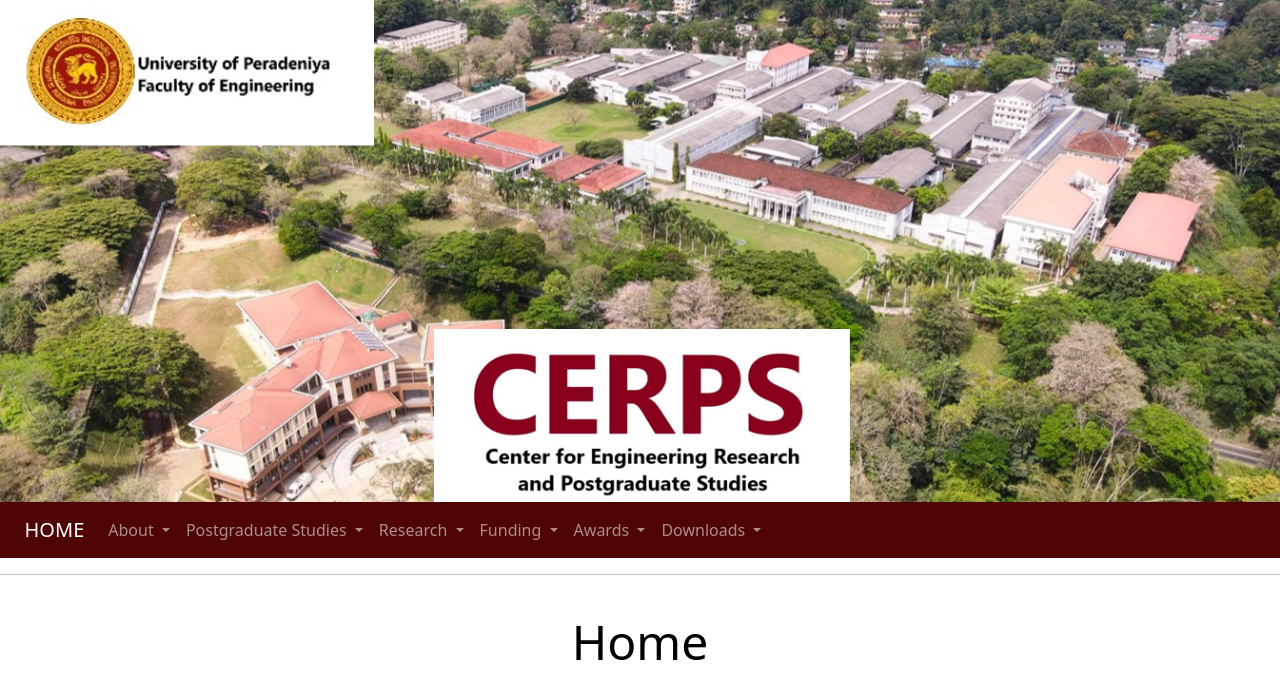
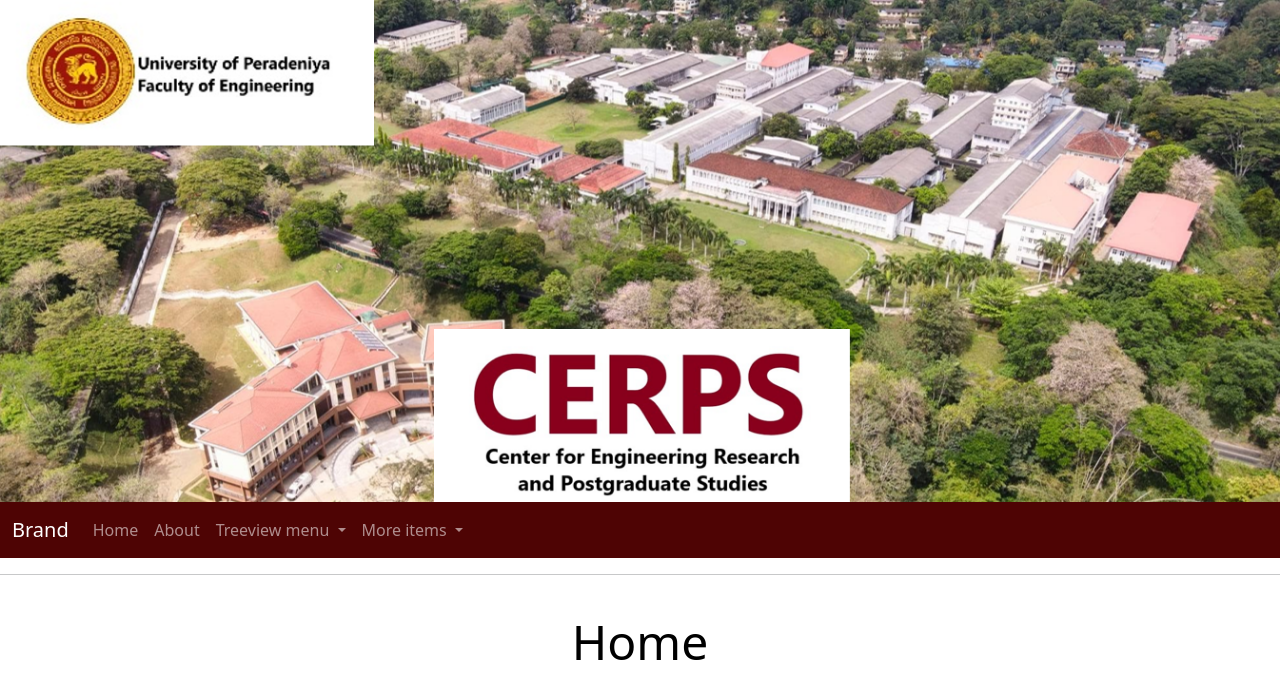
Before and after one commit to Mihilih/mysite, a Django app: page / in a window 1280 px wide. Shown: the top 685 px of the page. Run offline with Django 3.2, Linux system fonts and the light colour scheme; some libraries are stand-ins or nearby versions.

Commit message:
dropdown

```diff
--- a/mysite/cerps/templates/cerps/layout.html
+++ b/mysite/cerps/templates/cerps/layout.html
@@ -4,11 +4,112 @@
 <html lang="en">
     <head>
         <title>CERPS</title>
+
+        <meta charset="utf-8">
+        <meta name="viewport" content="width=device-width, initial-scale=1, shrink-to-fit=no">
+        <meta name="keywords" content="htmlcss bootstrap, multi level menu, submenu, treeview nav menu examples" />
+        <meta name="description" content="Bootstrap 5 navbar multilevel treeview examples for any type of project, Bootstrap 5" />
         <meta name="viewport" content="width=device-width, initial-scale=1">
         <link href="https://cdn.jsdelivr.net/npm/bootstrap@5.1.2/dist/css/bootstrap.min.css" rel="stylesheet" integrity="sha384-uWxY/CJNBR+1zjPWmfnSnVxwRheevXITnMqoEIeG1LJrdI0GlVs/9cVSyPYXdcSF" crossorigin="anonymous">
         <script src="https://cdn.jsdelivr.net/npm/bootstrap@5.1.2/dist/js/bootstrap.bundle.min.js" integrity="sha384-kQtW33rZJAHjgefvhyyzcGF3C5TFyBQBA13V1RKPf4uH+bwyzQxZ6CmMZHmNBEfJ" crossorigin="anonymous"></script>
         <link rel="stylesheet" type="text/css" href="{% static 'cerps/styles.css' %}">
-        <script>
+        <style type="text/css">
+
+          /* ============ desktop view ============ */
+          @media all and (min-width: 992px) {
+
+            .dropdown-menu li{
+              position: relative;
+            }
+            .dropdown-menu .submenu{
+              display: none;
+              position: absolute;
+              left:100%; top:-7px;
+            }
+            .dropdown-menu .submenu-left{
+              right:100%; left:auto;
+            }
+
+            .dropdown-menu > li:hover{ background-color: #f1f1f1 }
+            .dropdown-menu > li:hover > .submenu{
+              display: block;
+            }
+          }
+          /* ============ desktop view .end// ============ */
+
+          /* ============ small devices ============ */
+          @media (max-width: 991px) {
+
+          .dropdown-menu .dropdown-menu{
+              margin-left:0.7rem; margin-right:0.7rem; margin-bottom: .5rem;
+          }
+
+          .dropdown-menu > li:hover{ background-color: #f1f1f1 }
+            .dropdown-menu > li:hover > .submenu{
+              display: block;
+            }
+
+          }
+          /* ============ small devices .end// ============ */
+
+          </style>
+
+
+          <script type="text/javascript">
+          //	window.addEventListener("resize", function() {
+          //		"use strict"; window.location.reload();
+          //	});
+
+
+            document.addEventListener("DOMContentLoaded", function(){
+
+
+                /////// Prevent closing from click inside dropdown
+              document.querySelectorAll('.dropdown-menu').forEach(function(element){
+                element.addEventListener('click', function (e) {
+                  e.stopPropagation();
+                });
+              })
+
+
+
+              // make it as accordion for smaller screens
+              if (window.innerWidth < 992) {
+
+                // close all inner dropdowns when parent is closed
+                document.querySelectorAll('.navbar .dropdown').forEach(function(everydropdown){
+                  everydropdown.addEventListener('hidden.bs.dropdown', function () {
+                    // after dropdown is hidden, then find all submenus
+                      this.querySelectorAll('.submenu').forEach(function(everysubmenu){
+                        // hide every submenu as well
+                        everysubmenu.style.display = 'none';
+                      });
+                  })
+                });
+
+                document.querySelectorAll('.dropdown-menu a').forEach(function(element){
+                  element.addEventListener('click', function (e) {
+
+                      let nextEl = this.nextElementSibling;
+                      if(nextEl && nextEl.classList.contains('submenu')) {
+                        // prevent opening link if link needs to open dropdown
+                        e.preventDefault();
+                        console.log(nextEl);
+                        if(nextEl.style.display == 'block'){
+                          nextEl.style.display = 'none';
+                        } else {
+                          nextEl.style.display = 'block';
+                        }
+
+                      }
+                  });
+                })
+              }
+              // end if innerWidth
+
+            });
+            // DOMContentLoaded  end
+
             (function() {
             var id = '48f63804-268e-11ec-bd25-0242ac130002';
             var ci_search = document.createElement('script');
@@ -19,6 +120,7 @@
             s.parentNode.insertBefore(ci_search, s);
           })();
           </script>
+
         {% block script %}
 
         {% endblock %}
@@ -29,84 +131,76 @@
 
         <nav class="navbar navbar-expand-lg navbar-dark" style="background-color: #4e0404;">
           <div class="container-fluid" style="background-color: #4e0404;">
-              <a class="navbar-brand" href="{% url 'index' %}" style="margin-left: 1%;">HOME</a>
-              <button class="navbar-toggler" type="button" data-bs-toggle="collapse" data-bs-target="#navbarSupportedContent" aria-controls="navbarSupportedContent" aria-expanded="false" aria-label="Toggle navigation">
+             <a class="navbar-brand" href="#">Brand</a>
+           <button class="navbar-toggler" type="button" data-bs-toggle="collapse" data-bs-target="#main_nav"  aria-expanded="false" aria-label="Toggle navigation">
                <span class="navbar-toggler-icon"></span>
              </button>
-              <div class="collapse navbar-collapse" id="navbarSupportedContent">
-                <ul class="navbar-nav me-auto mb-2 mb-lg-0">
+           <div class="collapse navbar-collapse" id="main_nav">
 
+
+           <ul class="navbar-nav">
+             <li class="nav-item active"> <a class="nav-link" href="#">Home </a> </li>
+             <li class="nav-item"><a class="nav-link" href="#"> About </a></li>
              <li class="nav-item dropdown">
-                    <a class="nav-link dropdown-toggle" href="#" id="navbarDropdown" role="button" data-bs-toggle="dropdown" aria-expanded="false">
-                      About
-                    </a>
-                    <ul class="dropdown-menu" aria-labelledby="navbarDropdown legend">
-                      <li><a class="dropdown-item" href="#">History</a></li>
-                      <li><a class="dropdown-item" href="#">Vision and Mission</a></li>
-                      <li><a class="dropdown-item" href="#">People</a></li>
-                      <li><a class="dropdown-item" href="#">Contact</a></li>
+               <a class="nav-link dropdown-toggle" href="#" data-bs-toggle="dropdown">  Treeview menu  </a>
+                 <ul class="dropdown-menu">
+                 <li><a class="dropdown-item" href="#"> Dropdown item 1 </a></li>
+                 <li><a class="dropdown-item" href="#"> Dropdown item 2 &raquo; </a>
+                    <ul class="submenu dropdown-menu">
+                     <li><a class="dropdown-item" href="#">Submenu item 1</a></li>
+                     <li><a class="dropdown-item" href="#">Submenu item 2</a></li>
+                     <li><a class="dropdown-item" href="#">Submenu item 3 &raquo; </a>
+                       <ul class="submenu dropdown-menu">
+                         <li><a class="dropdown-item" href="#">Multi level 1</a></li>
+                         <li><a class="dropdown-item" href="#">Multi level 2</a></li>
+                     </ul>
+                     </li>
+                     <li><a class="dropdown-item" href="#">Submenu item 4</a></li>
+                     <li><a class="dropdown-item" href="#">Submenu item 5</a></li>
+                  </ul>
+                 </li>
+                 <li><a class="dropdown-item" href="#"> Dropdown item 3 </a></li>
+                 <li><a class="dropdown-item" href="#"> Dropdown item 4 </a>
                  </ul>
              </li>
              <li class="nav-item dropdown">
-                    <a class="nav-link dropdown-toggle" href="#" id="navbarDropdown" role="button" data-bs-toggle="dropdown" aria-expanded="false">
-                      Postgraduate Studies
-                    </a>
-                    <ul class="dropdown-menu" aria-labelledby="navbarDropdown">
-                      <li><a class="dropdown-item" href="#">Introduction</a></li>
-                      <li><a class="dropdown-item" href="#">Taught Programs</a></li>
-                      <li><a class="dropdown-item" href="#">Research Programs</a></li>
-                      <li><a class="dropdown-item" href="#">Admission</a></li>
-                      <li><a class="dropdown-item" href="#">Tuition and other fees</a></li>
-                      <li><a class="dropdown-item" href="#">Progression</a></li>
-                      <li><a class="dropdown-item" href="#">Completion</a></li>
+               <a class="nav-link dropdown-toggle" href="#" data-bs-toggle="dropdown">  More items  </a>
+                 <ul class="dropdown-menu">
+                 <li><a class="dropdown-item" href="#"> Dropdown item 1 </a></li>
+                 <li><a class="dropdown-item" href="#"> Dropdown item 2 &raquo; </a>
+                    <ul class="submenu dropdown-menu">
+                     <li><a class="dropdown-item" href="#">Submenu item 1</a></li>
+                     <li><a class="dropdown-item" href="#">Submenu item 2</a></li>
+                     <li><a class="dropdown-item" href="#">Submenu item 3</a></li>
                   </ul>
                  </li>
-                  <li class="nav-item dropdown">
-                    <a class="nav-link dropdown-toggle" href="#" id="navbarDropdown" role="button" data-bs-toggle="dropdown" aria-expanded="false">
-                      Research
-                    </a>
-                    <ul class="dropdown-menu" aria-labelledby="navbarDropdown">
-                      <li><a class="dropdown-item" href="#">Research Areas</a></li>
-                      <li><a class="dropdown-item" href="#">Research Laboratories</a></li>
-                      <li><a class="dropdown-item" href="#">Ongoing Research</a></li>
-                      <li><a class="dropdown-item" href="#">Collaborating Partners</a></li>
+                 <li><a class="dropdown-item" href="#"> Dropdown item 3 &raquo; </a>
+                    <ul class="submenu dropdown-menu">
+                     <li><a class="dropdown-item" href="#">Another submenu 1</a></li>
+                     <li><a class="dropdown-item" href="#">Another submenu 2</a></li>
+                     <li><a class="dropdown-item" href="#">Another submenu 3</a></li>
+                     <li><a class="dropdown-item" href="#">Another submenu 4</a></li>
                   </ul>
                  </li>
-                  <li class="nav-item dropdown">
-                    <a class="nav-link dropdown-toggle" href="#" id="navbarDropdown" role="button" data-bs-toggle="dropdown" aria-expanded="false">
-                      Funding
-                    </a>
-                    <ul class="dropdown-menu" aria-labelledby="navbarDropdown">
-                      <li><a class="dropdown-item" href="#">University Research Grants</a></li>
-                      <li><a class="dropdown-item" href="#">Publication Facilitation</a></li>
-                      <li><a class="dropdown-item" href="#">Other Funding Agencies</a></li>
+                 <li><a class="dropdown-item" href="#"> Dropdown item 4 &raquo;</a>
+                    <ul class="submenu dropdown-menu">
+                     <li><a class="dropdown-item" href="#">Another submenu 1</a></li>
+                     <li><a class="dropdown-item" href="#">Another submenu 2</a></li>
+                     <li><a class="dropdown-item" href="#">Another submenu 3</a></li>
+                     <li><a class="dropdown-item" href="#">Another submenu 4</a></li>
                   </ul>
                  </li>
-                  <li class="nav-item dropdown">
-                    <a class="nav-link dropdown-toggle" href="#" id="navbarDropdown" role="button" data-bs-toggle="dropdown" aria-expanded="false">
-                      Awards
-                    </a>
-                    <ul class="dropdown-menu" aria-labelledby="navbarDropdown">
-                      <li><a class="dropdown-item" href="#">Faculty Research Excellence Award</a></li>
-                      <li><a class="dropdown-item" href="#">University Research Excellence Award</a></li>
-                      <li><a class="dropdown-item" href="#">Research Performance Scheme</a></li>
-                      <li><a class="dropdown-item" href="#">CVCD Award</a></li>
-                    </ul>
-                  </li>
-                  <li class="nav-item dropdown">
-                    <a class="nav-link dropdown-toggle" href="#" id="navbarDropdown" role="button" data-bs-toggle="dropdown" aria-expanded="false">
-                      Downloads
-                    </a>
-                    <ul class="dropdown-menu" aria-labelledby="navbarDropdown">
-                      <li><a class="dropdown-item" href="#">Regulations</a></li>
-                      <li><a class="dropdown-item" href="#">For Staff</a></li>
-                      <li><a class="dropdown-item" href="#">For Students</a></li>
+                 <li><a class="dropdown-item" href="#"> Dropdown item 5 </a></li>
+                 <li><a class="dropdown-item" href="#"> Dropdown item 6 </a></li>
                  </ul>
              </li>
            </ul>
+           <ul class="navbar-nav ms-auto">
              <ci-search></ci-search>
-              </div>
-            </div>
+           </ul>
+
+           </div> <!-- navbar-collapse.// -->
+          </div> <!-- container-fluid.// -->
          </nav>
         <hr>
         <div class="body" style="margin: 1cm;">
```
Lines whose indentation alone changed are shown as unchanged.
